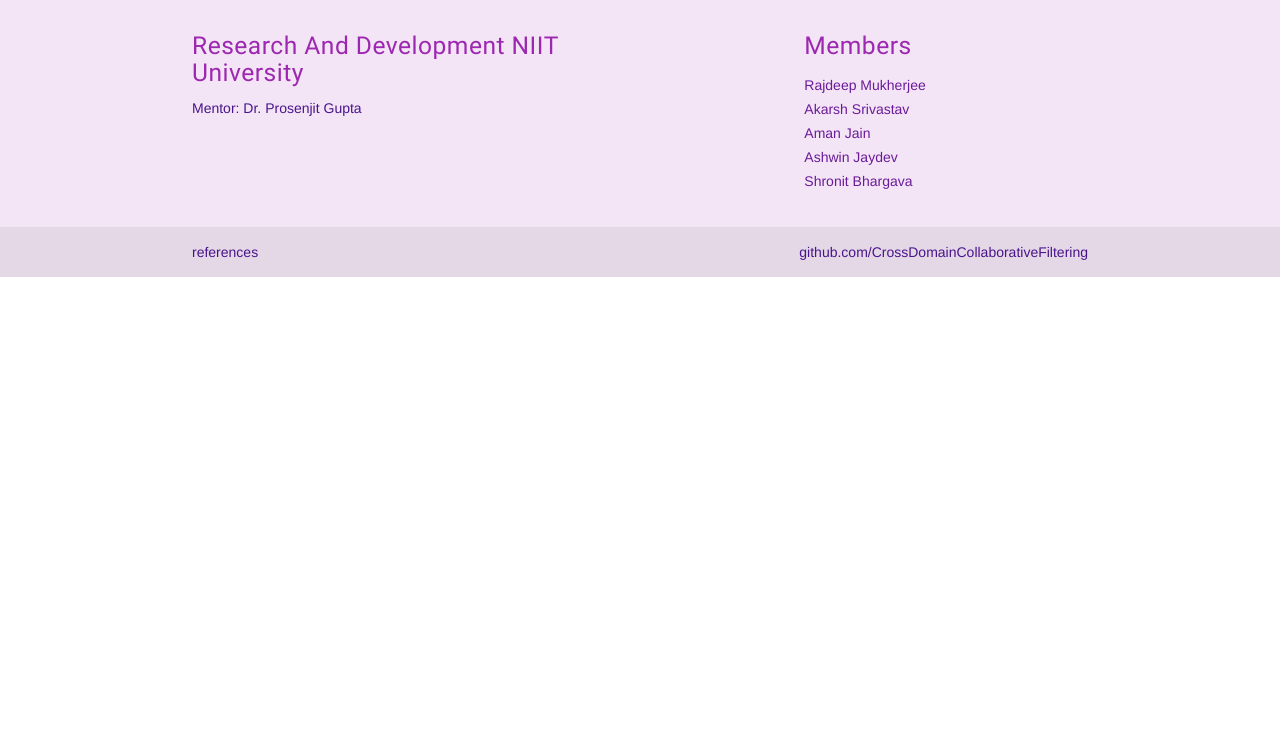
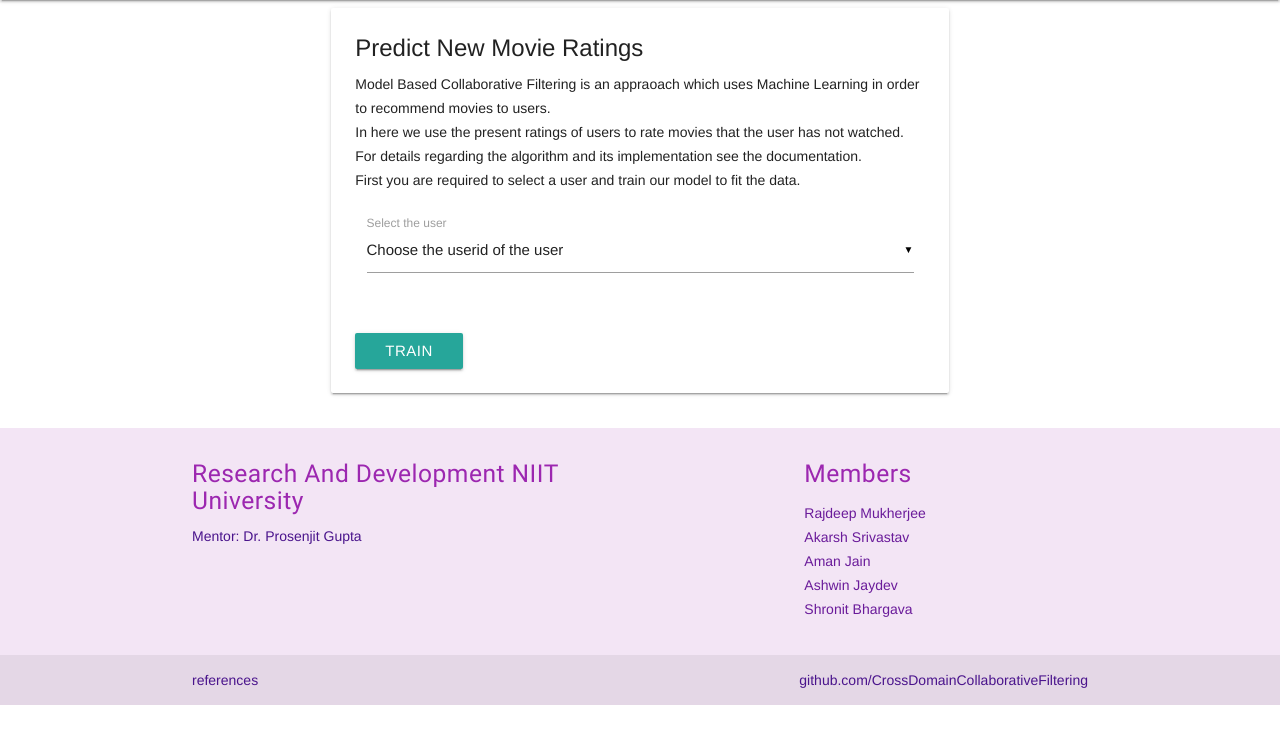
Before and after one commit to CrossDomainCollaborativeFiltering/WebApp, a Flask app: page /machineLearning/ in a window 1280 px wide. Shown: the part 64-800 px from the top of the page. Run offline with Flask 2, Linux system fonts and the light colour scheme; parts of the project's set-up code (start-up, migrations or seed data) failed here and were passed over; some libraries are stand-ins or nearby versions.

Commit message:
model based almost ready

```diff
--- a/RecommendationLogReg.py
+++ b/RecommendationLogReg.py
@@ -370,64 +370,54 @@ class Recommend:
         """
         return self.logr.predict(sample)
 
+class PredictMovies:
 
-def main():
+    def __init__(self):
+        self.dummy=-1
+        self.allUsers=None
+        self.tfvectorizer=None
+        self.recommend=None
 
-    allUsers=AllUsers()
-    allUsers.getAllUserDetails()
-    movieid=0
-    print ("all user details cached...")
-    cacheMovieCollection()
-    print ("all movies cached...")
-    while True:
-        print ("Enter a user id to recommend to/ -1 to quit:")
-        userid=int(input())
-        if userid==-1:
-            return -1
-        user=User(allUsers.users, allUsers.movieID, allUsers.ratings)
-        print ("getting user details...")
+    def prepareDataModelBased(self):
+        self.allUsers=AllUsers()
+        self.allUsers.getAllUserDetails()
+        # print ("all user details cached...")
+        cacheMovieCollection()
+        # print ("all movies cached...")
+
+    def getMovieNames(self):
+        movieNames=[]
+        for row in movieCollection:
+            movieNames.append(row[2])
+        return movieNames
+
+    def trainModel(self, userid):
+
+        user=User(self.allUsers.users, self.allUsers.movieID, self.allUsers.ratings)
+        # print ("getting user details...")
         user.getUserDetails(userid)
         document=Document(user.userRatedMovies)
-        print ("making documents...")
+        # print ("making documents...")
         document.makeDocuments()
-        tfvectorizer=TfVectorizer(document.documents, user.userRatings)
-        print ("vectorizing...")
-        tfvectorizer.vectorize()
-        tfvectorizer.defineLabels()
-        print ("training model...")
+        self.tfvectorizer=TfVectorizer(document.documents, user.userRatings)
+        # print ("vectorizing...")
+        self.tfvectorizer.vectorize()
+        self.tfvectorizer.defineLabels()
+        # print ("training model...")
         # print ("printing labels: "+str(tfvectorizer.labels))
-        recommend=Recommend(tfvectorizer.termDocMatrix,tfvectorizer.labels)
-        recommend.trainModel()
-        print ("model trained...for user")
-        # print ("Enter true movie id to check likeness.:")
-        print ("checking for all users...")
-        liked=0
-        notLiked=0
-        loved=0
-        movieid=0
-        # the true movie ids are supplied here
-        while movieid<10179:
-            # movieid=int(input())
-            sampleDocument=SampleDocument()
-            sampleDocument.makeDocuments(movieid)
-            print ("sample document made...")
-            sampleTfVectorizer=SampleTfVectorizer(sampleDocument.documents, tfvectorizer.trainModel)
-            termDocMatrix=sampleTfVectorizer.vectorize()
-            prediction=recommend.predict(termDocMatrix)
-            if prediction==4:
-                loved+=1
-            elif prediction==3:
-                liked+=1
-            else:
-                notLiked+=1
-            # print ("liked" if prediction==1 else "not liked")
+        self.recommend=Recommend(self.tfvectorizer.termDocMatrix,self.tfvectorizer.labels)
+        self.recommend.trainModel()
+        # print ("model trained...for user")
 
-            movieid+=1
+    def predict(self, movieid):
 
-        print ("loved: "+str(loved))
-        print ("liked: "+str(liked))
-        print ("unliked: "+str(notLiked))
+        sampleDocument=SampleDocument()
+        sampleDocument.makeDocuments(movieid)
+        # print ("sample document made...")
+        sampleTfVectorizer=SampleTfVectorizer(sampleDocument.documents, self.tfvectorizer.trainModel)
+        termDocMatrix=sampleTfVectorizer.vectorize()
+        prediction=self.recommend.predict(termDocMatrix)
+        return prediction
 
-
-if __name__=="__main__":
-    main()
+# if __name__=="__main__":
+#     main()
--- a/app.py
+++ b/app.py
@@ -1,11 +1,17 @@
 from Querying import PrepareData, Querying, ComputeResults
-from returnAllMovies import AllMovies
-from returnAllUsers import AllUsers
+from returnAllMovies import MovieDataSet
+from returnAllUsers import UserDataSet
+from RecommendationLogReg import AllUsers, User, Document, TfVectorizer, SampleDocument, SampleTfVectorizer, Recommend, PredictMovies
 # from Querying import returnAllUsers, returnAllMovies
 
 # the data has to be prepared
-obj1=ComputeResults()
-dataObject=obj1.prepare()
+obj0=ComputeResults()
+dataObject=obj0.prepare()
+
+obj1=PredictMovies()
+obj1.prepareDataModelBased()
+
+movieNames=obj1.getMovieNames()
 
 from flask import Flask, render_template
 app=Flask(__name__)
@@ -16,24 +22,46 @@ def index():
 
 @app.route('/clusterEvaluation/')
 def clusterEvaluation():
-    obj2=AllUsers()
+    obj2=UserDataSet()
+    # print (type(obj2))
     allUsers=obj2.users()
     return render_template('clusterEvaluation.html', users=allUsers)
 
 @app.route('/machineLearning/')
 def machineLearning():
-    return render_template('mlRecommender.html')
+    obj2=UserDataSet()
+    allUsers=obj2.users()
+    # obj3=AllMovies()
+    # allMovies=obj3.movies()
+    return render_template('mlRecommender.html', users=allUsers)
+
+@app.route('/machineLearning/trainLogRegModel/<userid>')
+def trainModel(userid):
+    userid=int(userid)
+    obj3=MovieDataSet()
+    allMovies=obj3.movies()
+    obj1.trainModel(userid)
+    return render_template('/predictMovieRating.html', movieNames=movieNames, allMovies=allMovies)
 
 @app.route('/clusterEvaluation/showRecommendation/<userid>')
 def showRecommendation(userid):
     userid=int(userid)
     # this will show the recommendation to the current user and render the same template with the results
-    recommendation=obj1.computeAverageRatings(userid, dataObject)
+    recommendation=obj0.computeAverageRatings(userid, dataObject)
     # here recommendation is a tuple that stores the following data: (averageRatings, recMovieNames, ratedMovieNames)
     # averageRatings is a list of 3 ratings, recMovieNames are the moviesRecommended and ratedMovieNames are the movie names of the movies that the user had watched.
     for i in range(len(recommendation[0])):
         recommendation[0][i]=round(recommendation[0][i],2)
     return render_template('clusterEvaluationResults.html', averageRatings=recommendation[0], recMovieNames=recommendation[1], ratedMovieNames=recommendation[2])
 
+@app.route('/machineLearning/trainLogRegModel/predictRating/<movieid>')
+def predictMovieRating(movieid):
+    movieid=int(movieid)
+    prediction=obj1.predict(movieid)
+    print ("prediction --------------------------"+str(prediction))
+    prediction=int(prediction[0])
+    print ("preiction now:----------------------------------------"+str(prediction))
+    render_template('showPrediction.html', prediction=prediction)
+
 if __name__=="__main__":
     app.run(debug=True)
--- a/returnAllMovies.py
+++ b/returnAllMovies.py
@@ -1,4 +1,4 @@
-class AllMovies:
+class MovieDataSet:
     def __init__(self):
         self.dummy=-1
 
--- a/returnAllUsers.py
+++ b/returnAllUsers.py
@@ -1,4 +1,4 @@
-class AllUsers:
+class UserDataSet:
 
     def __init__(self):
         self.dummy=-1
--- a/templates/mlRecommender.html
+++ b/templates/mlRecommender.html
@@ -11,5 +11,60 @@
     </div>
   </nav>
 </header>
+<script>
+     $(document).ready(function() {
+    $('select').material_select();
+  });
+    </script>
+    <script>
+      function clicked()
+      {
+        var userid=document.getElementById('users').value;
+        // alert(userid)
+        if (userid==-1)
+        {
+          Materialize.toast('Please choose a valid user', 4000); // 4000 ms to show the toast
+        }
+        else
+        {
+          var route="trainLogRegModel/"+userid;
+          window.location.assign(route);
+        }
 
+      }
+      </script>
+<div class="row">
+        <div class="col s6 offset-s3">
+          <div class="card">
+            <div class="card-content">
+              <span class="card-title">Predict New Movie Ratings</span>
+              <!--<p> Select the user : </p>-->
+              <div class="row">
+                <p>
+                    Model Based Collaborative Filtering is an appraoach which uses Machine Learning in order to recommend movies to users. <br> In here we use the present ratings of users to rate movies that the user has not watched. For details regarding the algorithm and its implementation see the documentation.
+                    <br>
+                    First you are required to select a user and train our model to fit the data.
+                    </p><br>
+                <div class="row">
+                     <div class="input-field col s12">
+                        <select id="users">
+                        <option value="-1" disabled selected>Choose the userid of the user</option>
+                        {% for user in users %}
+                        <!--Mind what is being used here-->
+                        <option value="{{ user }}">{{ user }}</option>
+                        {% endfor %}
+                        </select>
+                        <label>Select the user</label>
+                    </div>
+
+                </div>
+                </div>
+                <a id="train" onclick="clicked()" class="waves-effect waves-light btn">Train</a>
+
+  </div>
+
+            </div>
+          </div>
+        </div>
+</body>
 {% include 'foot.html' %}
```
Also changed, not shown: templates/predictMovieRating.html (added, +72 -0 lines), templates/showPrediction.html (added, +29 -0 lines).
